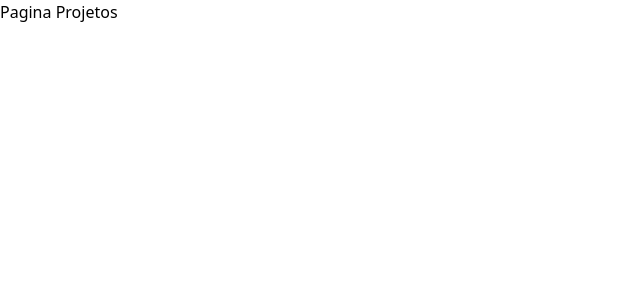
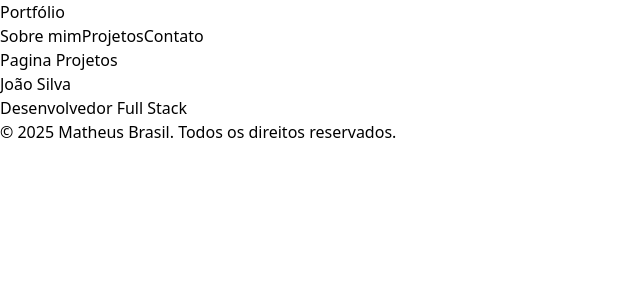
Before and after one commit to MathBra17/Portifolio-cp6, a React (Vite) app: page /projeto in a window 1280 px wide. Shown: the top 300 px of the page, without its empty margins (0-640 px from the left). Built offline with nearby package versions, Linux system fonts and the light colour scheme.

Commit message:
adicionando navbar nas paginas

```diff
--- a/src/Components/Navbar.jsx
+++ b/src/Components/Navbar.jsx
@@ -1,22 +1,15 @@
+import { Link } from "react-router-dom";
 function Navbar() {
   return (
     <>
       <header>
         <div>
-          <div >
-            <a>
-              Portfólio
-            </a>
+          <div>
+            <a>Portfólio</a>
             <nav>
-              <a>
-                Sobre mim
-              </a>
-              <a>
-                Projetos
-              </a>
-              <a>
-                Contato
-              </a>
+              <Link to="/">Sobre mim</Link>
+              <Link to="/projeto">Projetos</Link>
+              <Link to="/contato">Contato</Link>
             </nav>
           </div>
         </div>
--- a/src/Pages/Contato.jsx
+++ b/src/Pages/Contato.jsx
@@ -1,7 +1,13 @@
+import Footer from "../Components/Footer";
+import Navbar from "../Components/Navbar";
 function Contato() {
     return (
         <>
-        <h1>Pagina Contato</h1>
+        <Navbar />
+        <div>
+            <h1>Pagina Contato</h1>
+        </div>
+        <Footer />
         </>
     )
 }
--- a/src/Pages/Projetos.jsx
+++ b/src/Pages/Projetos.jsx
@@ -1,7 +1,13 @@
+import Footer from "../Components/Footer";
+import Navbar from "../Components/Navbar";
 function Projetos() {
     return (
         <>
-        <h1>Pagina Projetos</h1>
+        <Navbar />
+        <div>
+            <h1>Pagina Projetos</h1>
+        </div>
+        <Footer />
         </>
     )
 }
```
